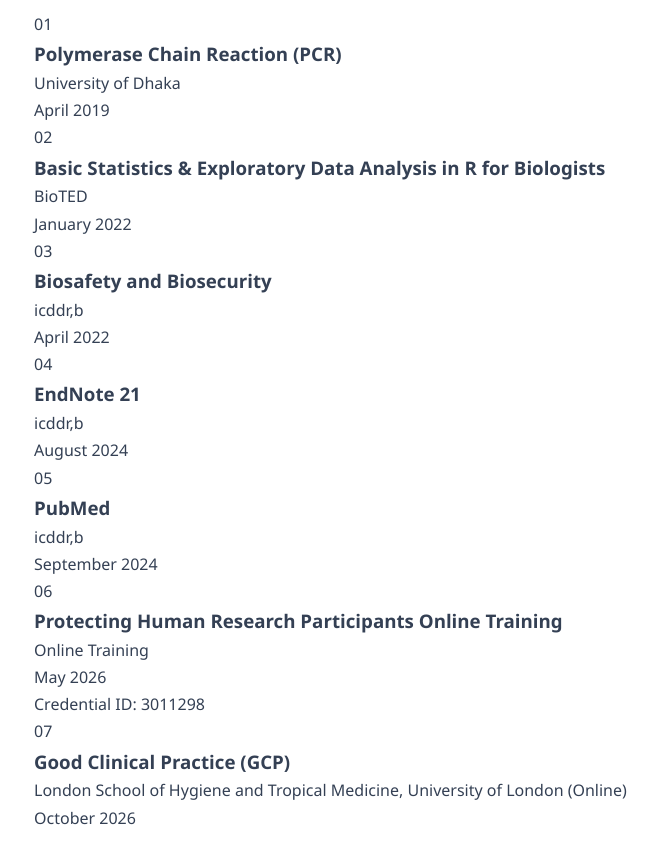
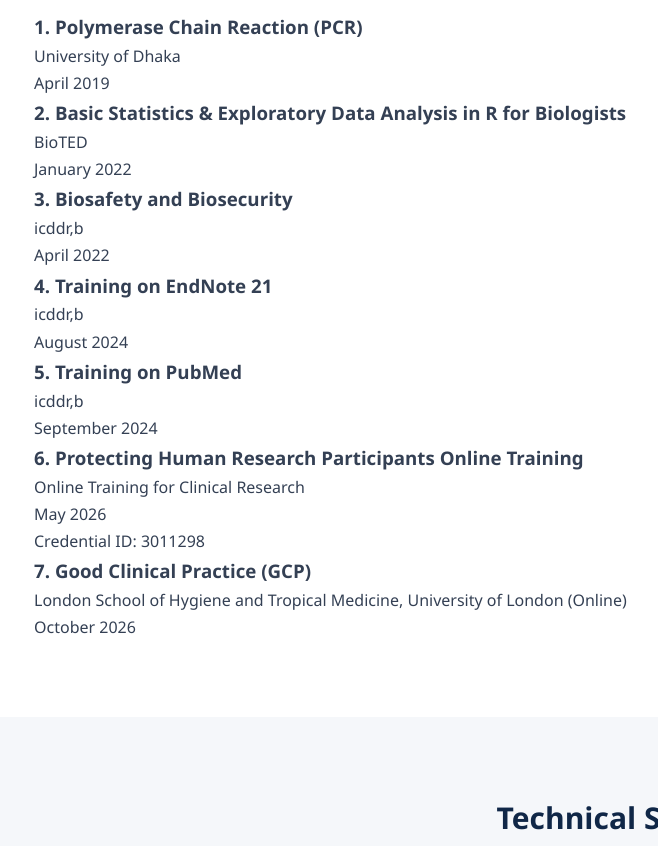
Before and after one commit to ehsanulkabirsagar/biochemist, a plain HTML site: page index.html in a window 1280 px wide. Shown: the part 4080-4926 px from the top of the page, without its empty margins (31-689 px from the left). Drawn offline with Linux system fonts and the light colour scheme.

Commit message:
Update index.html

```diff
--- a/index.html
+++ b/index.html
@@ -990,51 +990,50 @@
         <div class="training-grid">
 
             <div class="training-card">
-                <span class="training-number">01</span>
-                <h3>Polymerase Chain Reaction (PCR)</h3>
+                              <h3>1. Polymerase Chain Reaction (PCR)</h3>
                 <p class="training-provider">University of Dhaka</p>
                 <div class="training-date">April 2019</div>
             </div>
 
+
             <div class="training-card">
-                <span class="training-number">02</span>
-                <h3>Basic Statistics & Exploratory Data Analysis in R for Biologists</h3>
+                              <h3>2. Basic Statistics & Exploratory Data Analysis in R for Biologists</h3>
                 <p class="training-provider">BioTED</p>
                 <div class="training-date">January 2022</div>
             </div>
 
+
             <div class="training-card">
-                <span class="training-number">03</span>
-                <h3>Biosafety and Biosecurity</h3>
+                           <h3>3. Biosafety and Biosecurity</h3>
                 <p class="training-provider">icddr,b</p>
                 <div class="training-date">April 2022</div>
             </div>
 
+
             <div class="training-card">
-                <span class="training-number">04</span>
-                <h3>EndNote 21</h3>
+                               <h3>4. Training on EndNote 21</h3>
                 <p class="training-provider">icddr,b</p>
                 <div class="training-date">August 2024</div>
             </div>
 
+
             <div class="training-card">
-                <span class="training-number">05</span>
-                <h3>PubMed</h3>
+                            <h3>5. Training on PubMed</h3>
                 <p class="training-provider">icddr,b</p>
                 <div class="training-date">September 2024</div>
             </div>
 
+
             <div class="training-card">
-                <span class="training-number">06</span>
-                <h3>Protecting Human Research Participants Online Training</h3>
-                <p class="training-provider">Online Training</p>
+                       <h3>6. Protecting Human Research Participants Online Training</h3>
+                <p class="training-provider">Online Training for Clinical Research</p>
                 <div class="training-date">May 2026</div>
                 <p class="credential">Credential ID: 3011298</p>
             </div>
 
+
             <div class="training-card">
-                <span class="training-number">07</span>
-                <h3>Good Clinical Practice (GCP)</h3>
+                               <h3>7. Good Clinical Practice (GCP)</h3>
                 <p class="training-provider">
                     London School of Hygiene and Tropical Medicine,
                     University of London (Online)
```
